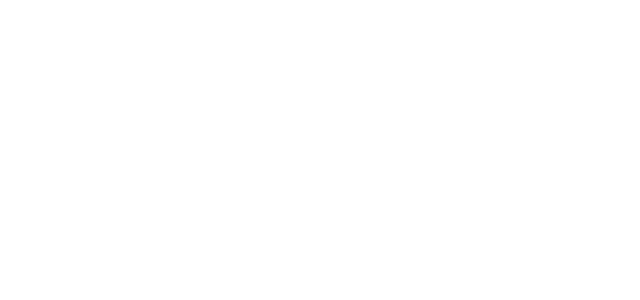
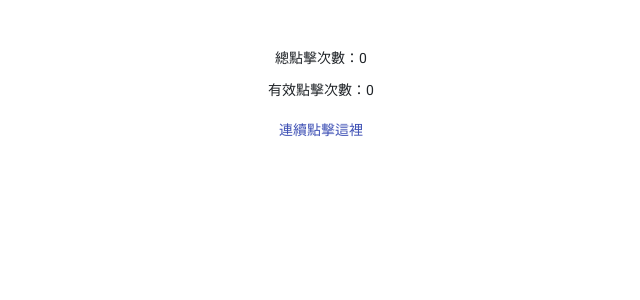
Before and after one commit to ranger1214v/angular-rxjs-demo-v1, an Angular app: page /throttle in a window 1280 px wide. Before the commit this address led to /. Shown: the top 300 px of the page, without its empty margins (319-959 px from the left). Built offline with nearby package versions, Linux system fonts and the light colour scheme.

Commit message:
新增 throttle

```diff
--- a/src/app/app-routing.module.ts
+++ b/src/app/app-routing.module.ts
@@ -4,12 +4,14 @@ import { RouterModule, Routes } from '@angular/router';
 import { CacheApiComponent } from './pages/cache-api/cache-api.component';
 import { SearchKeywordComponent } from './pages/search-keyword/search-keyword.component';
 import { ScrollComponent } from './pages/scroll/scroll.component';
+import { ThrottleComponent } from './pages/throttle/throttle.component';
 
 const routes: Routes = [
   { path: 'info', component: InfoComponent },
   { path: 'cache-api', component: CacheApiComponent },
   { path: 'search-keyword', component: SearchKeywordComponent },
   { path: 'scroll', component: ScrollComponent },
+  { path: 'throttle', component: ThrottleComponent },
   { path: '', redirectTo: 'info', pathMatch: 'full' }
 ];
 
--- a/src/app/app.module.ts
+++ b/src/app/app.module.ts
@@ -10,6 +10,7 @@ import { CacheApiComponent } from './pages/cache-api/cache-api.component';
 import { HttpClientModule } from '@angular/common/http';
 import { SearchKeywordComponent } from './pages/search-keyword/search-keyword.component';
 import { ScrollComponent } from './pages/scroll/scroll.component';
+import { ThrottleComponent } from './pages/throttle/throttle.component';
 
 @NgModule({
   declarations: [
@@ -18,6 +19,7 @@ import { ScrollComponent } from './pages/scroll/scroll.component';
     CacheApiComponent,
     SearchKeywordComponent,
     ScrollComponent,
+    ThrottleComponent,
   ],
   imports: [
     BrowserModule,
--- /dev/null
+++ b/src/app/pages/throttle/throttle.component.html
@@ -0,0 +1,5 @@
+<div #box class="mx-auto text-center p-5">
+  <p>總點擊次數：{{totalClicks$ | async}}</p>
+  <p>有效點擊次數：{{validClicks$ | async}}</p>
+  <button #submitButton mat-button color="primary">連續點擊這裡</button>
+</div>
--- /dev/null
+++ b/src/app/pages/throttle/throttle.component.ts
@@ -0,0 +1,38 @@
+import { AfterViewInit, Component, ElementRef, OnDestroy, ViewChild } from '@angular/core';
+import { BehaviorSubject, fromEvent, interval, Subject, takeUntil, tap, throttle } from 'rxjs';
+
+@Component({
+  selector: 'app-throttle',
+  templateUrl: './throttle.component.html',
+  styleUrls: ['./throttle.component.scss']
+})
+export class ThrottleComponent implements AfterViewInit, OnDestroy {
+  @ViewChild('submitButton', { read: ElementRef }) submitButton: ElementRef | undefined;
+
+  public clicks = fromEvent(document, 'click');
+  public totalClicks$ = new BehaviorSubject(0);
+  public validClicks$ = new BehaviorSubject(0);
+
+  public destroy$ = new Subject();
+
+  constructor() { }
+
+
+  ngAfterViewInit(): void {
+    const clickEvent$ = fromEvent<Event>(this.submitButton?.nativeElement, 'click').pipe(
+      tap(() => this.totalClicks$.next(this.totalClicks$.value + 1)),
+      throttle(() => interval(1000)),
+      tap(() => this.validClicks$.next(this.validClicks$.value + 1)),
+      takeUntil(this.destroy$)
+    );
+
+    clickEvent$.subscribe((x) => console.log('click!!', x));
+  }
+
+  ngOnDestroy(): void {
+    this.destroy$.next(null);
+    this.destroy$.complete();
+  }
+
+
+}
```
Also changed, not shown: src/app/pages/throttle/throttle.component.scss (added), 1 other file (tests, documents, lock files or other folders).
